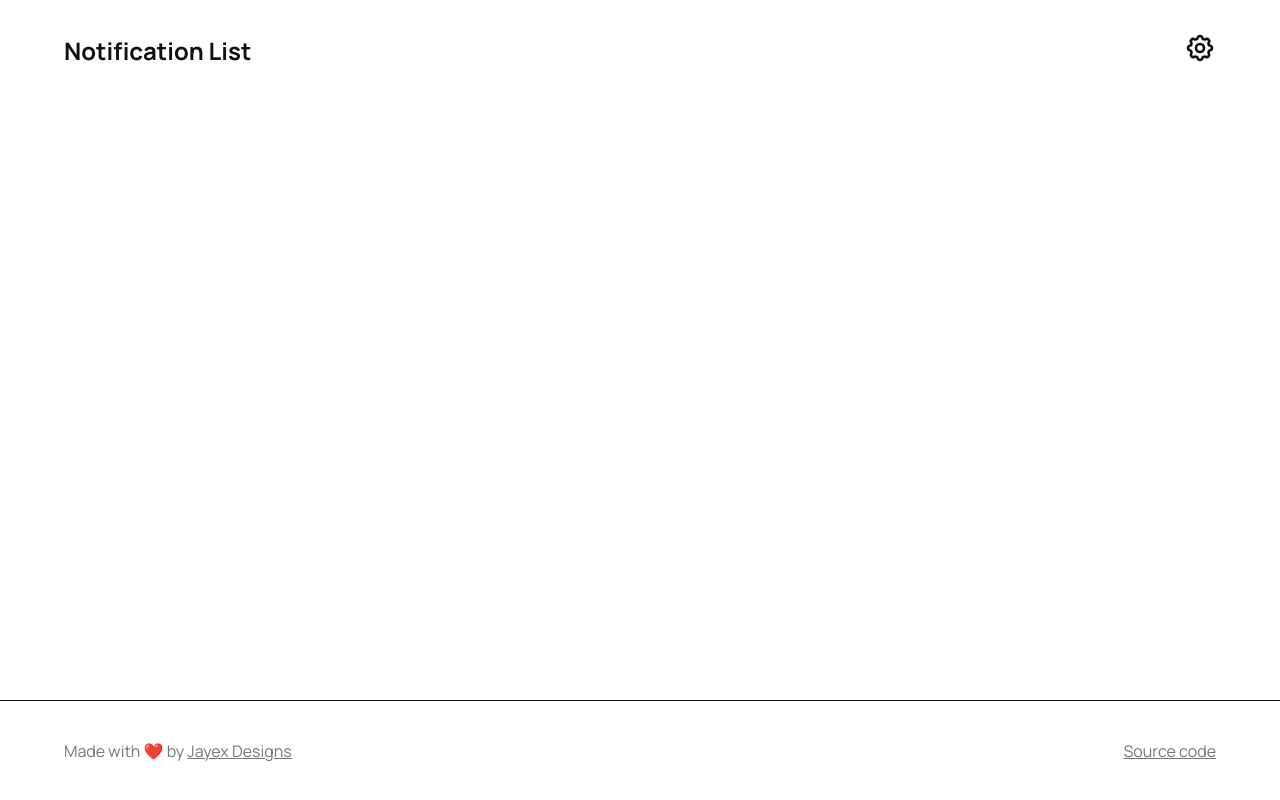
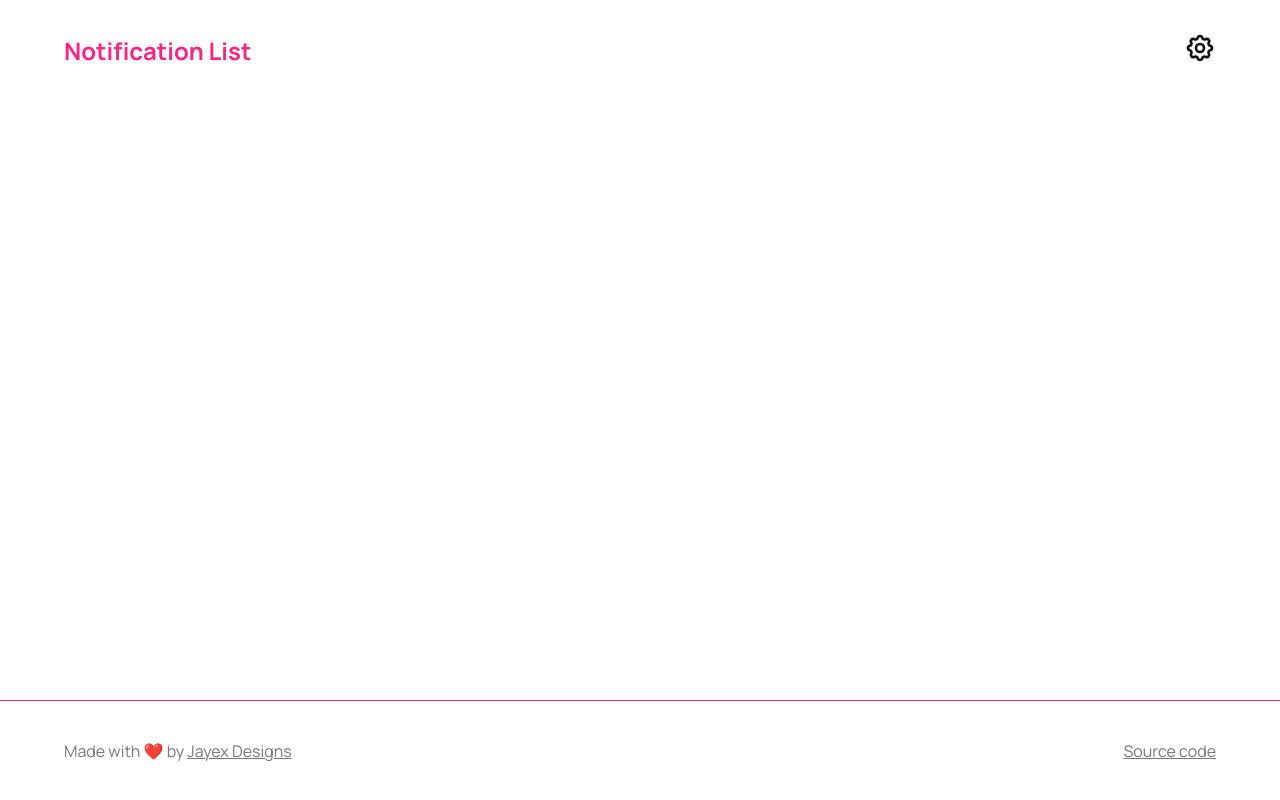
Before and after one commit to JayexDesigns/free-games-notifier, a React (Vite) app: page / in a window 1280 px wide. Built offline with nearby package versions, Linux system fonts and the light colour scheme.

Commit message:
added primary color

```diff
--- a/src-tauri/tauri.conf.json
+++ b/src-tauri/tauri.conf.json
@@ -42,7 +42,7 @@
         "fullscreen": false,
         "resizable": true,
         "title": "Free Games Notifier",
-        "width": 800,
+        "width": 900,
         "height": 500,
 		"minWidth": 600,
 		"minHeight": 200
--- a/src/App.css
+++ b/src/App.css
@@ -15,10 +15,13 @@
 	margin-bottom: 3rem;
 }
 
+.header h1 {
+	color: var(--primary-color);
+}
+
 .header button {
 	background-color: transparent;
 	border: none;
-	color: var(--text-color);
 	cursor: pointer;
 }
 
@@ -45,7 +48,7 @@
 	width: 100%;
 	height: 100px;
 	background-color: var(--background-color);
-	border-top: 1px solid var(--foreground-color);
+	border-top: 1px solid var(--primary-color);
 	padding: 0 4rem;
 	display: flex;
 	flex-direction: row;
--- a/src/components/ListItem.css
+++ b/src/components/ListItem.css
@@ -63,3 +63,8 @@
 .viewed .listItemData h3 {
 	color: var(--dimmed-foreground-color);
 }
+
+.listItemControls .openWebsite {
+	border-color: var(--primary-color);
+	color: var(--primary-color);
+}
--- a/src/components/ListItem.tsx
+++ b/src/components/ListItem.tsx
@@ -27,7 +27,7 @@ function ListItem({id, title, url, initialViewed}: ListItemProps) {
 				<button className="button" onClick={() => changeViewed(!viewed)}>
 					Set as {viewed ? "not" : ""} seen
 				</button>
-				<a className="button" href={url as string} target="_blank" rel="noreferrer" onClick={() => changeViewed(true)}>
+				<a className="button openWebsite" href={url as string} target="_blank" rel="noreferrer" onClick={() => changeViewed(true)}>
 					Open website
 				</a>
 			</div>
--- a/src/styles.css
+++ b/src/styles.css
@@ -4,6 +4,7 @@
 }
 
 :root {
+	--primary-color: #f72585;
 	--foreground-color: #111111;
 	--dimmed-foreground-color: #bbbbbb;
 	--background-color: #ffffff;
```
